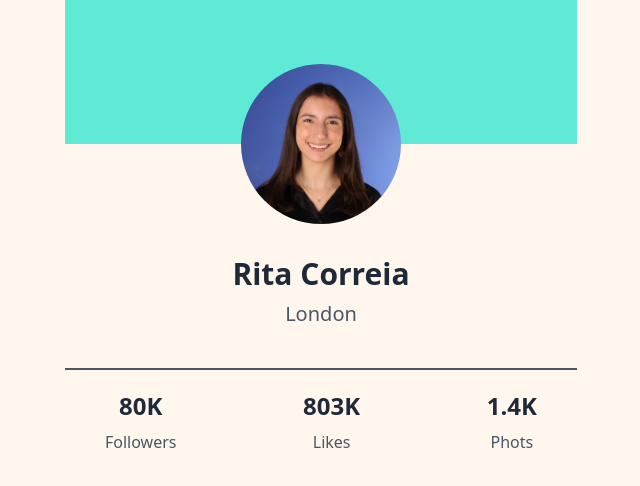
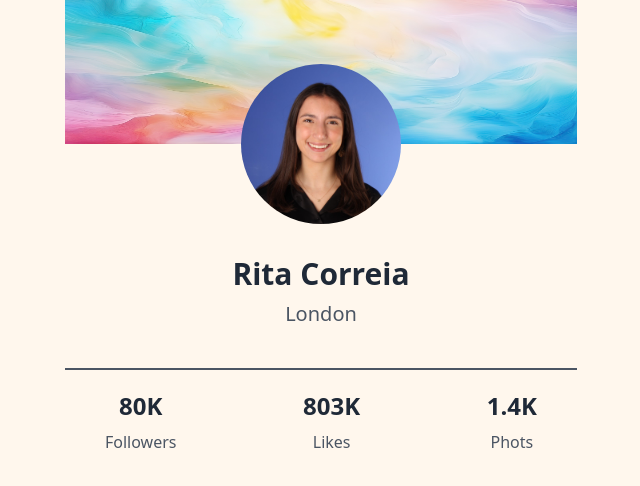
Before and after one commit to anoopraju31/100xdevs_cohort, a React (Vite) app in the folder week 7/assignments/1_profile_component/: page / in a window 1280 px wide. Shown: the top 486 px of the page, without its empty margins (319-959 px from the left). Built offline with nearby package versions, Linux system fonts and the light colour scheme.

Commit message:
Week 7 Assignments - 1. Profile Component: Statts Component - banner added

```diff
--- a/week 7/assignments/1_profile_component/src/components/Profile.jsx
+++ b/week 7/assignments/1_profile_component/src/components/Profile.jsx
@@ -3,7 +3,9 @@ import Stats from './Stats'
 const Profile = () => {
 	return (
 		<div className='max-w-lg mx-auto'>
-			<div className='h-36 bg-teal-300'></div>
+			<div className='h-36 bg-teal-300'>
+				<img className='w-full h-full' src='/banner.jpg' alt='banner' />
+			</div>
 			<div className='pb-10 flex flex-col items-center '>
 				<div className='relative w-40 h-28'>
 					<img
```
Also changed, not shown: week 7/assignments/1_profile_component/public/banner.jpg (added).
